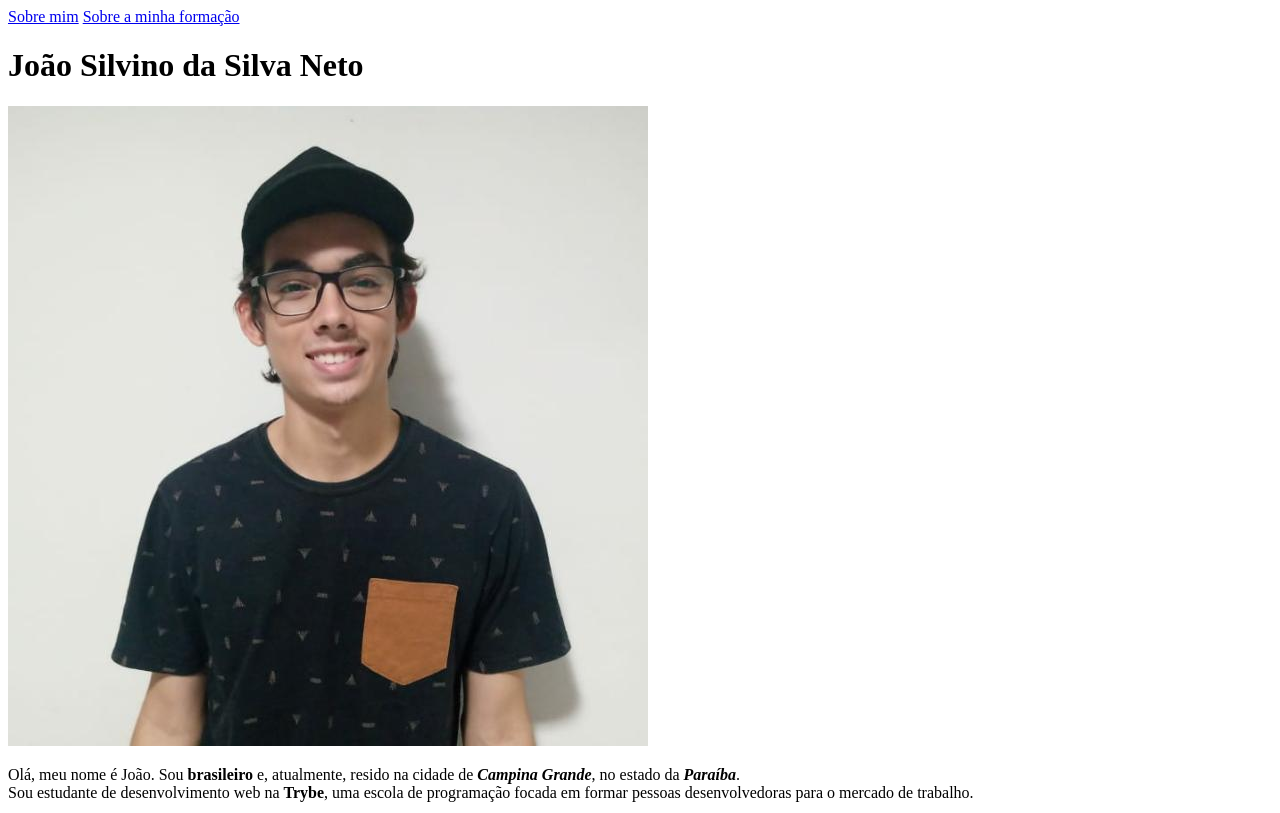
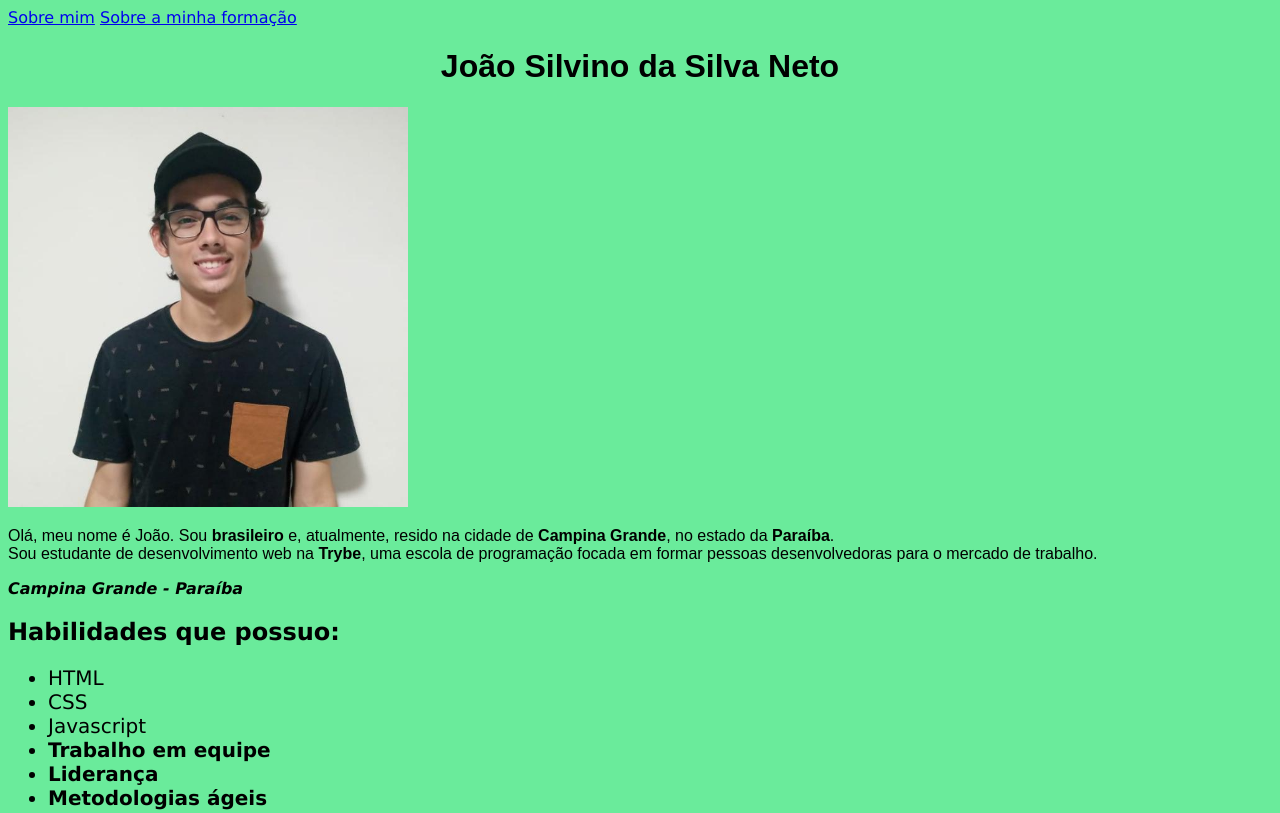
Before and after one commit to joaosilvino/joaosilvino.github.io, a plain HTML site: page index.html in a window 1280 px wide. Shown: the top 813 px of the page. Drawn offline with Linux system fonts and the light colour scheme.

Commit message:
CSS no portfólio

```diff
--- a/index.html
+++ b/index.html
@@ -5,13 +5,29 @@
   <meta http-equiv="X-UA-Compatible" content="IE=edge">
   <meta name="viewport" content="width=device-width, initial-scale=1.0">
   <title>Portfólio Web</title>
+  <style>
+    body {background-color: rgb(106, 235, 155);
+          font-family: 'Lucida Sans', 'Lucida Sans Regular', 'Lucida Grande', 'Lucida Sans Unicode', Geneva, Verdana, sans-serif;
+    }
+    .meuNome {font-family: sans-serif, Helvetica;
+              text-align: center;
+    }
+    .descricao {font-family: Montserrat, sans-serif;}
+    .resido {font-style: italic;}
+    .html {font-size: 20px;}
+    .css {font-size: 20px;}
+    .javascript {font-size: 20px;}
+    .trabEquipe {font-size: 20px;}
+    .lideranca {font-size: 20px;}
+    .metoAgil {font-size: 20px;}
+  </style>
 </head>
 <body>
   <a href="#sobre-mim">Sobre mim</a>
   <a href="#pagina">Sobre a minha formação</a>
   <h1 class="meuNome">João Silvino da Silva Neto</h1>
-  <img id="minha-foto" src="profile.jpeg" alt="Tryber sorrindo com camiseta preta" id="foto">
-  <p id="sobre-mim" class="descricao">Olá, meu nome é João. Sou <strong>brasileiro</strong> e, atualmente, resido na cidade de <strong><em>Campina Grande</em></strong>, no estado da <strong><em>Paraíba</em></strong>. <br> Sou estudante de desenvolvimento web na <strong>Trybe</strong>, uma escola de programação focada em formar pessoas desenvolvedoras para o mercado de trabalho.</p>
+  <img id="minha-foto" src="profile.jpeg" alt="Tryber sorrindo com camiseta preta" id="foto" width="400px">
+  <p id="sobre-mim" class="descricao">Olá, meu nome é João. Sou <strong>brasileiro</strong> e, atualmente, resido na cidade de <strong>Campina Grande</strong>, no estado da <strong>Paraíba</strong>. <br> Sou estudante de desenvolvimento web na <strong>Trybe</strong>, uma escola de programação focada em formar pessoas desenvolvedoras para o mercado de trabalho.</p>
   <p class="resido"><strong>Campina Grande - Paraíba</strong></p>
   <h2>Habilidades que possuo:</h2>
   <ul>
@@ -19,7 +35,7 @@
     <li class="css">CSS</li>
     <li class="javascript">Javascript</li>
     <li class="trabEquipe"><strong>Trabalho em equipe</strong></li>
-    <li class="liderança"><strong>Liderança</strong></li>
+    <li class="lideranca"><strong>Liderança</strong></li>
     <li class="metoAgil"><strong>Metodologias ágeis</strong></li>
   </ul>
   <a href="#minha-foto">Minha foto</a>
```
